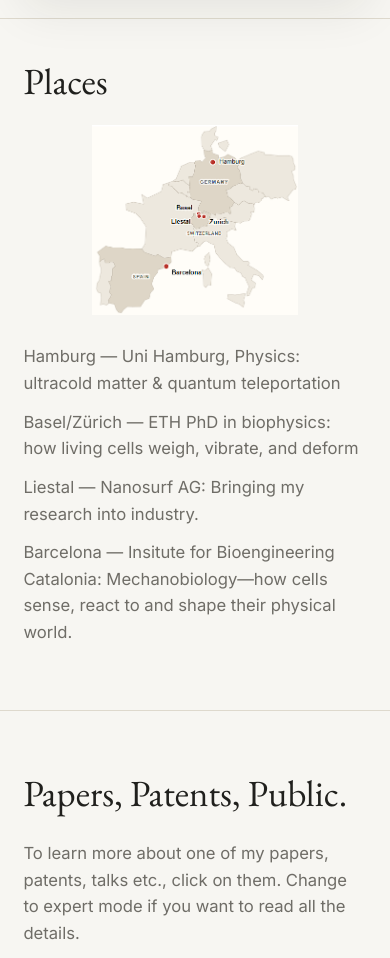
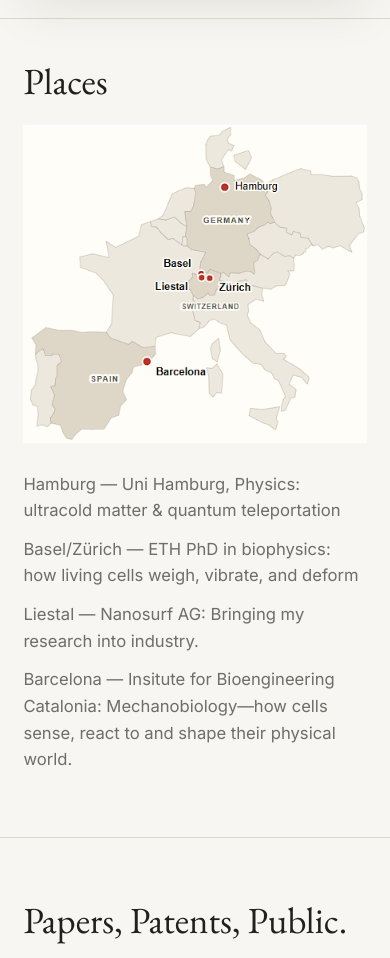
Before and after one commit to GVFlaschner/GVFlaschner.github.io, a plain HTML site: page index.html in a window 390 px wide. Shown: the part 1380-2338 px from the top of the page. Drawn offline with Linux system fonts and the light colour scheme.

Commit message:
Fix Places desktop layout

```diff
--- a/assets/css/styles.css
+++ b/assets/css/styles.css
@@ -923,7 +923,6 @@ code {
 
 @media (max-width: 900px) {
   .hero,
-  .places-grid,
   .section-head,
   .timeline-wrap,
   .theme-grid {
@@ -1041,6 +1040,21 @@ code {
 
 }
 
+@media (max-width: 720px) {
+  .places-grid {
+    grid-template-columns: 1fr;
+  }
+
+  .places-map {
+    width: 100%;
+    justify-self: start;
+  }
+
+  .places-text {
+    min-height: auto;
+  }
+}
+
 @media (max-width: 640px) {
   .site-header {
     align-items: flex-start;
--- a/index.html
+++ b/index.html
@@ -5,7 +5,7 @@
   <meta name="viewport" content="width=device-width, initial-scale=1">
   <title>Dr. Gotthold Fläschner</title>
   <meta name="description" content="Personal website of Dr. Gotthold Fläschner, physicist and biophysicist working on cell mechanics, AFM, mechanobiology, and viscoelastic mechanotransduction.">
-  <link rel="stylesheet" href="assets/css/styles.css?v=20260624-2">
+  <link rel="stylesheet" href="assets/css/styles.css?v=20260624-3">
 </head>
 <body>
   <header class="site-header">
```
